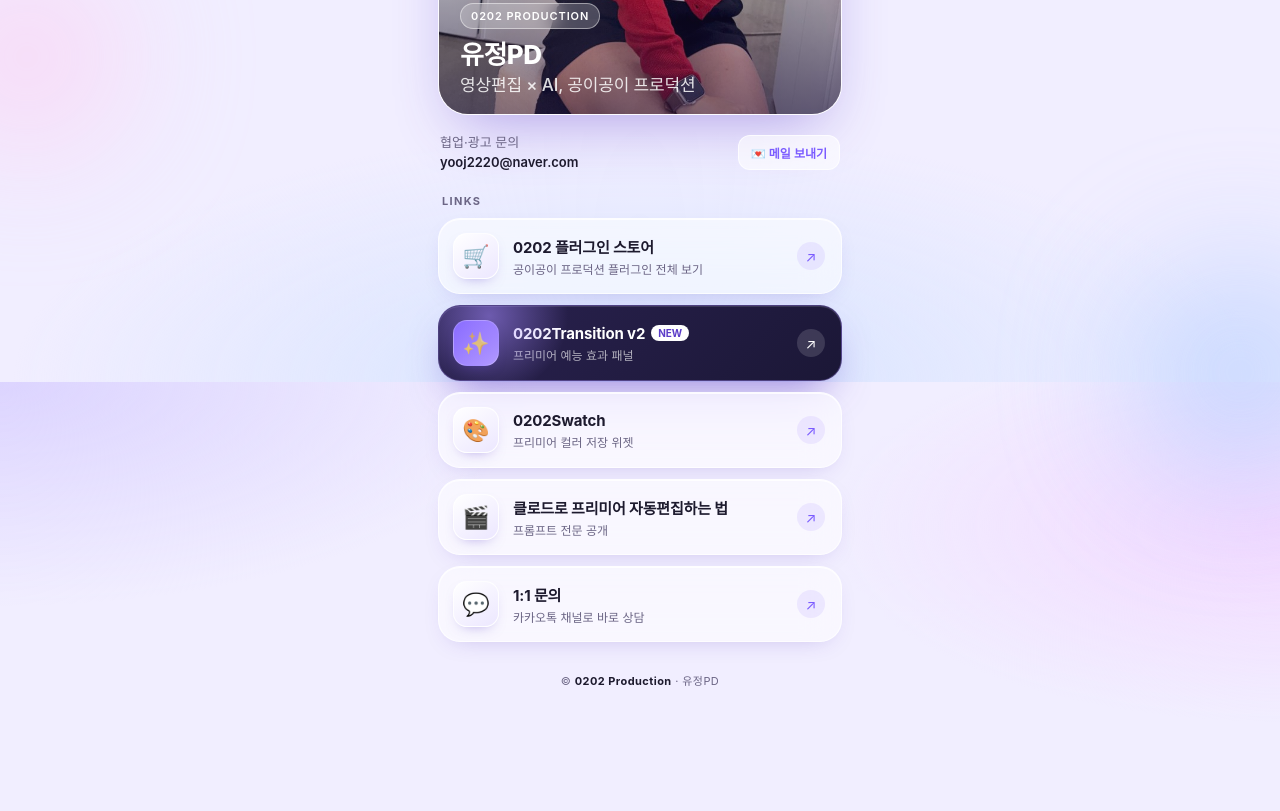
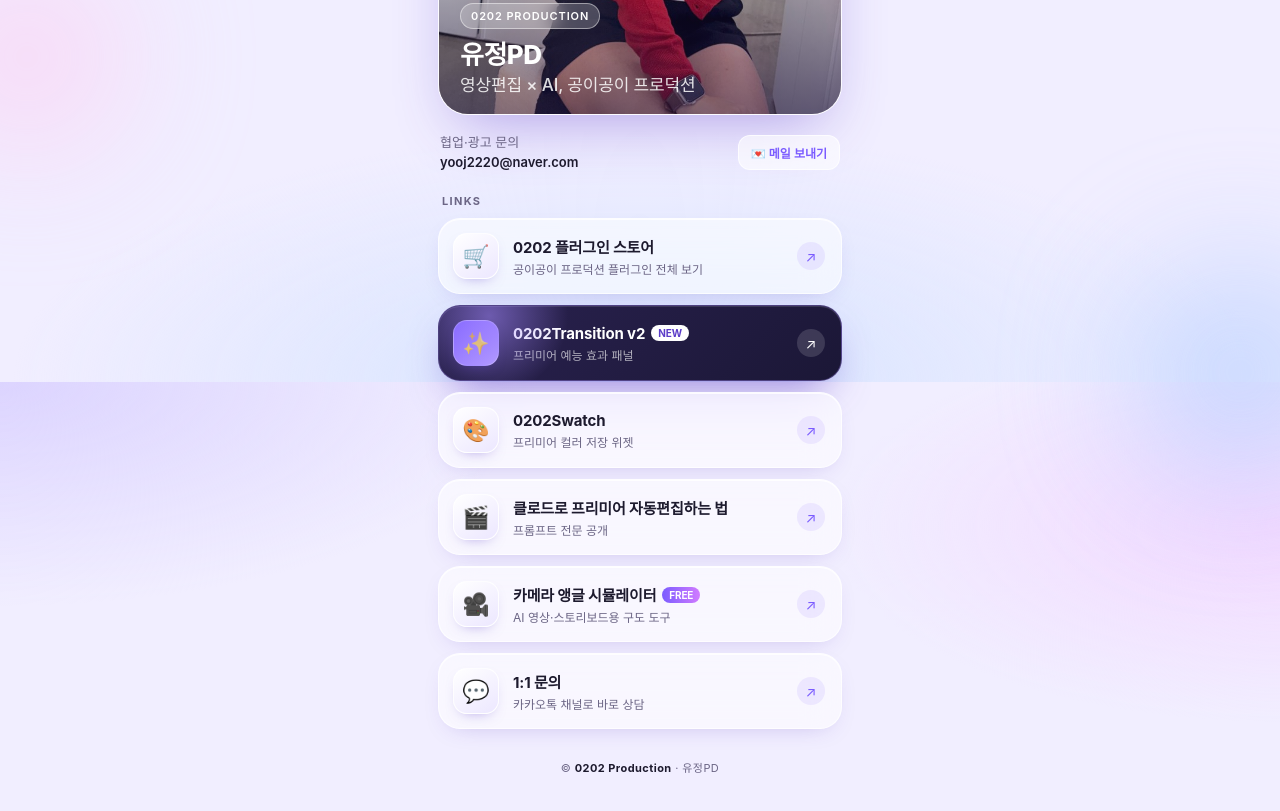
Before and after one commit to onleeyoo/contact, a plain HTML site: page index.html in a window 1280 px wide. Shown: the part 418-1229 px from the top of the page. Before the commit the page ends 1142 px from the top, so only its background shows below. Drawn offline with Linux system fonts and the light colour scheme; a web font is replaced by a local one.

Commit message:
카메라 앵글 시뮬레이터 링크 추가
Co-Authored-By: Claude Opus 5.5 <noreply@anthropic.com>
Claude-Session: https://claude.ai/code/session_01EN3DvooTCX3jJheV6Sh815

```diff
--- a/index.html
+++ b/index.html
@@ -22,6 +22,7 @@
   - 0202Transition v2        https://www.0202production.com/shop_view/?idx=8
   - 0202Swatch               https://www.0202production.com/shop_view/?idx=7
   - 프리미어 자동편집 프롬프트 https://blog.naver.com/bokjjeong/224477960368
+  - 카메라 앵글 시뮬레이터     https://cameraangles.0202production.com/
   - 1:1 문의 (카카오 채널)     https://pf.kakao.com/_cLTxnX/chat
 -->
 <style>
@@ -178,14 +179,19 @@
         <span class="txt"><strong>클로드로 프리미어 자동편집하는 법</strong><small>프롬프트 전문 공개</small></span>
         <span class="arrow">↗</span>
       </a>
-      <a class="card reveal" style="animation-delay:0.40s" href="https://pf.kakao.com/_cLTxnX/chat" target="_blank" rel="noopener">
+      <a class="card reveal" style="animation-delay:0.40s" href="https://cameraangles.0202production.com/" target="_blank" rel="noopener">
+        <span class="icon">🎥</span>
+        <span class="txt"><strong>카메라 앵글 시뮬레이터<span class="badge">FREE</span></strong><small>AI 영상·스토리보드용 구도 도구</small></span>
+        <span class="arrow">↗</span>
+      </a>
+      <a class="card reveal" style="animation-delay:0.46s" href="https://pf.kakao.com/_cLTxnX/chat" target="_blank" rel="noopener">
         <span class="icon">💬</span>
         <span class="txt"><strong>1:1 문의</strong><small>카카오톡 채널로 바로 상담</small></span>
         <span class="arrow">↗</span>
       </a>
     </main>
 
-    <footer class="reveal" style="animation-delay:.46s">© <b>0202 Production</b> · 유정PD</footer>
+    <footer class="reveal" style="animation-delay:.52s">© <b>0202 Production</b> · 유정PD</footer>
   </div>
 </body>
 </html>
```
